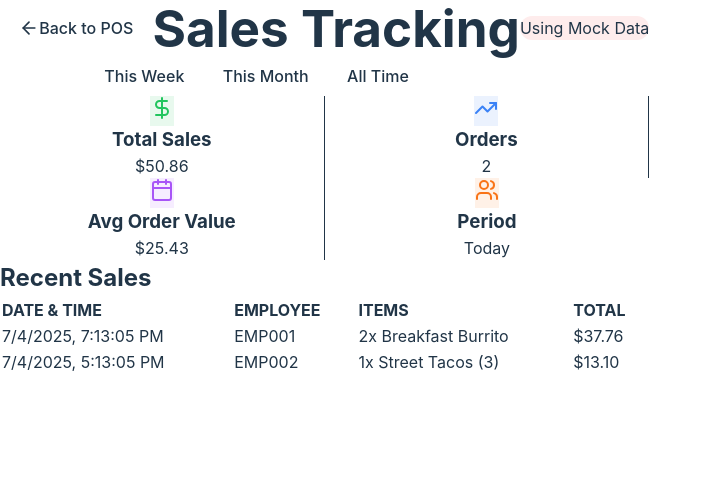
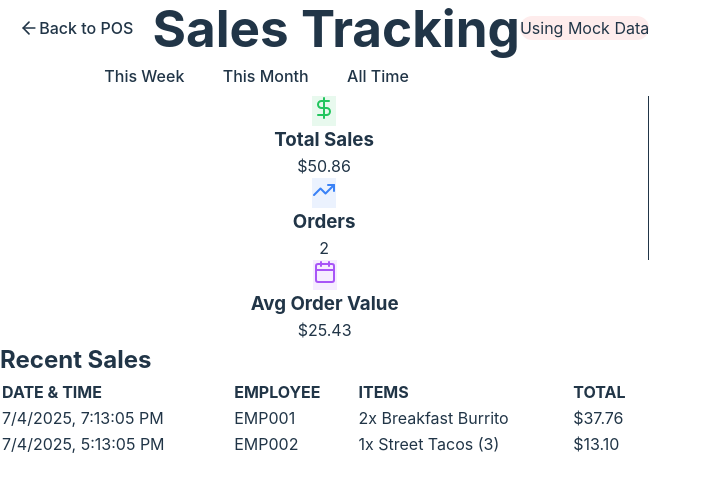
Before and after one commit to Randymor10/POS-tablet, a React (Vite) app: page /sales-tracking in a window 1280 px wide. Shown: the top 492 px of the page, without its empty margins (0-711 px from the left). Built offline with nearby package versions, Linux system fonts and the light colour scheme.

Commit message:
Remove Period Column from Sales Tracking

```diff
--- a/src/pages/SalesTrackingPage.tsx
+++ b/src/pages/SalesTrackingPage.tsx
@@ -112,7 +112,7 @@ const SalesTrackingPage: React.FC = () => {
           backgroundColor: 'var(--bg-secondary)',
           border: '1px solid var(--border-color)'
         }}>
-          <div className="grid grid-cols-2 md:grid-cols-4 divide-x" style={{ borderColor: 'var(--border-color)' }}>
+          <div className="grid grid-cols-1 md:grid-cols-3 divide-x" style={{ borderColor: 'var(--border-color)' }}>
             {/* Total Sales Column */}
             <div className="p-6 text-center">
               <div className="flex justify-center mb-3">
@@ -155,21 +155,6 @@ const SalesTrackingPage: React.FC = () => {
               </h3>
               <p className="text-2xl font-bold" style={{ color: 'var(--text-primary)' }}>
                 ${averageOrderValue.toFixed(2)}
-              </p>
-            </div>
-
-            {/* Period Column */}
-            <div className="p-6 text-center">
-              <div className="flex justify-center mb-3">
-                <div className="p-2 rounded-lg" style={{ backgroundColor: 'rgba(249, 115, 22, 0.1)' }}>
-                  <Users className="w-6 h-6" style={{ color: '#f97316' }} />
-                </div>
-              </div>
-              <h3 className="text-sm font-medium mb-2" style={{ color: 'var(--text-muted)' }}>
-                Period
-              </h3>
-              <p className="text-2xl font-bold capitalize" style={{ color: 'var(--text-primary)' }}>
-                {filter}
               </p>
             </div>
           </div>
```
